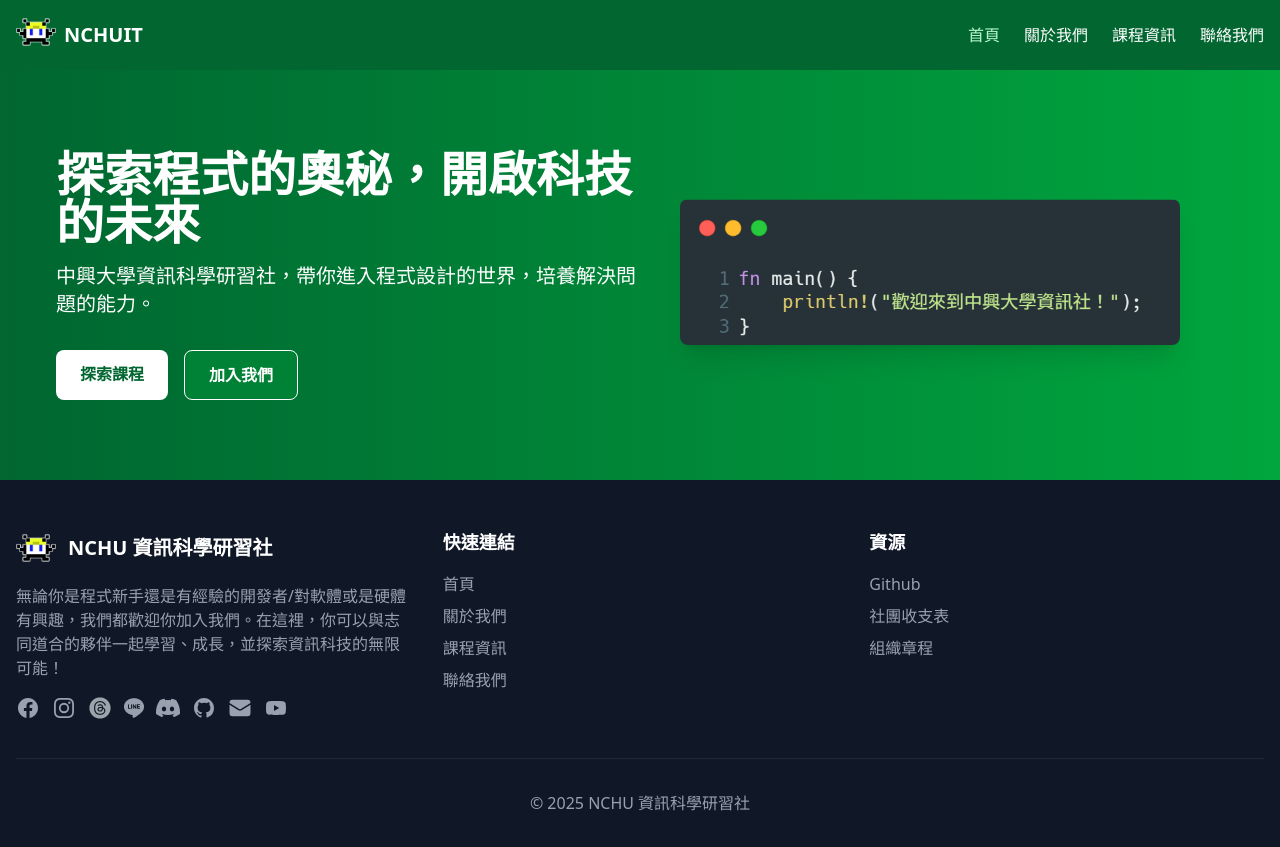
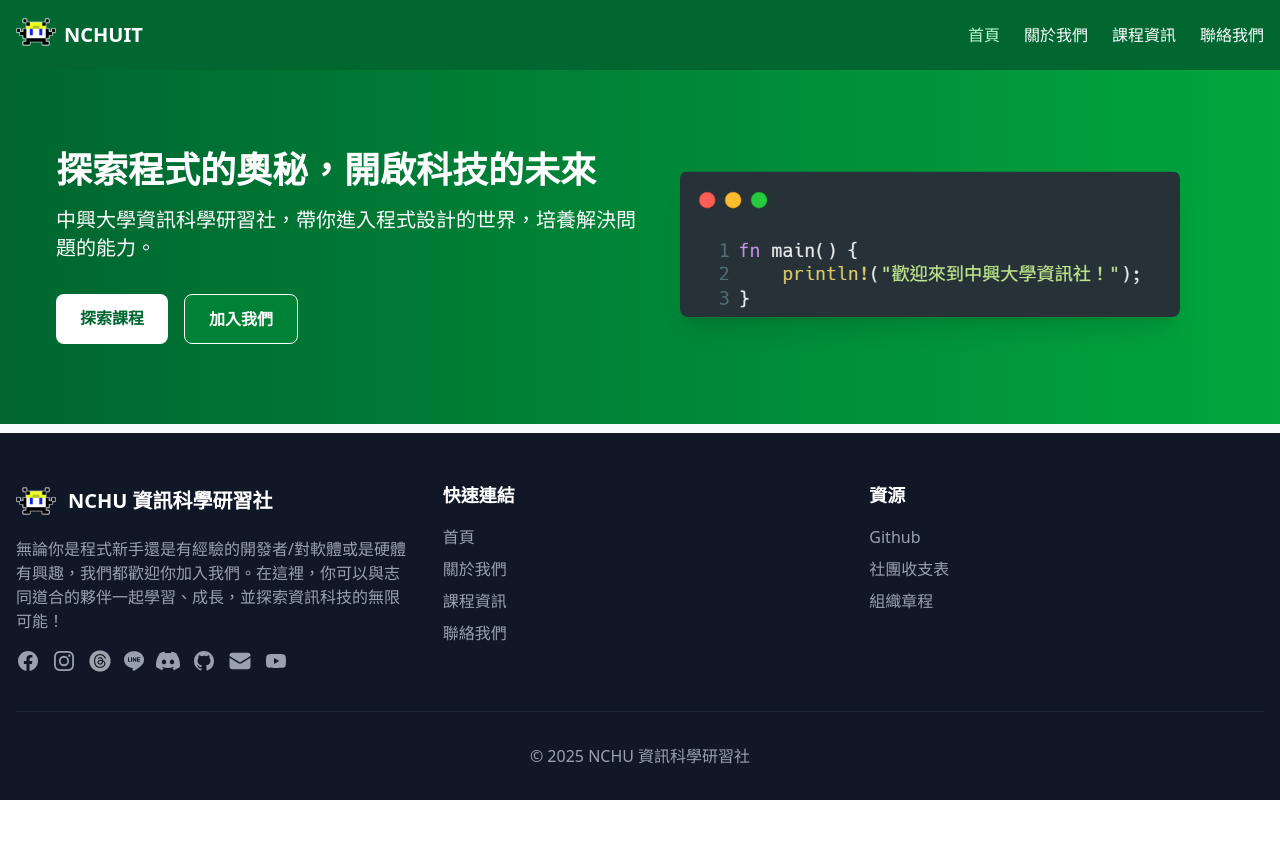
Before and after one commit to NCHUIT/nchuit.github.io, a React (Vite) app: page / in a window 1280 px wide. After the commit the page ends 800 px from the top, so only its background shows below. Built offline with nearby package versions, Linux system fonts and the light colour scheme.

Commit message:
首頁標題調小

```diff
--- a/src/components/home/Hero.jsx
+++ b/src/components/home/Hero.jsx
@@ -16,7 +16,7 @@
       <div className="container mx-auto px-4 py-20">
         <div className="flex flex-col md:flex-row items-center">
           <div className="md:w-1/2 mb-10 md:mb-0 ml-10 mr-10">
-            <h1 className="text-4xl md:text-5xl font-bold mb-4">
+            <h1 className="text-2xl md:text-4xl font-bold mb-4">
               探索程式的奧秘，開啟科技的未來
             </h1>
             <p className="text-xl mb-8">
```
